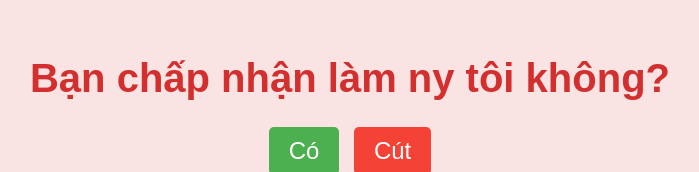
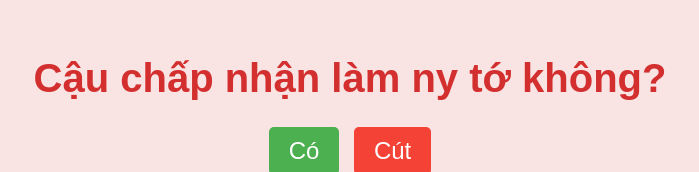
Before and after one commit to internal-server/._., a plain HTML site: page index.html in a window 1280 px wide. Shown: the part 136-308 px from the top of the page, without its empty margins (290-989 px from the left). Drawn offline with Linux system fonts and the light colour scheme.

Commit message:
Update index.html

```diff
--- a/index.html
+++ b/index.html
@@ -3,12 +3,12 @@
 <head>
     <meta charset="UTF-8">
     <meta name="viewport" content="width=device-width, initial-scale=1.0">
-    <title>Bạn chấp nhận làm ny tôi không?</title>
+    <title>Cậu chấp nhận làm ny tớ không?</title>
     <link rel="stylesheet" href="styles.css">
 </head>
 <body>
     <div class="container">
-        <h1>Bạn chấp nhận làm ny tôi không?</h1>
+        <h1>Cậu chấp nhận làm ny tớ không?</h1>
         <div class="buttons">
             <button class="yes-button" onclick="handleYesClick()">Có</button>
             <button class="no-button" onclick="handleNoClick()">Cút</button>
```
